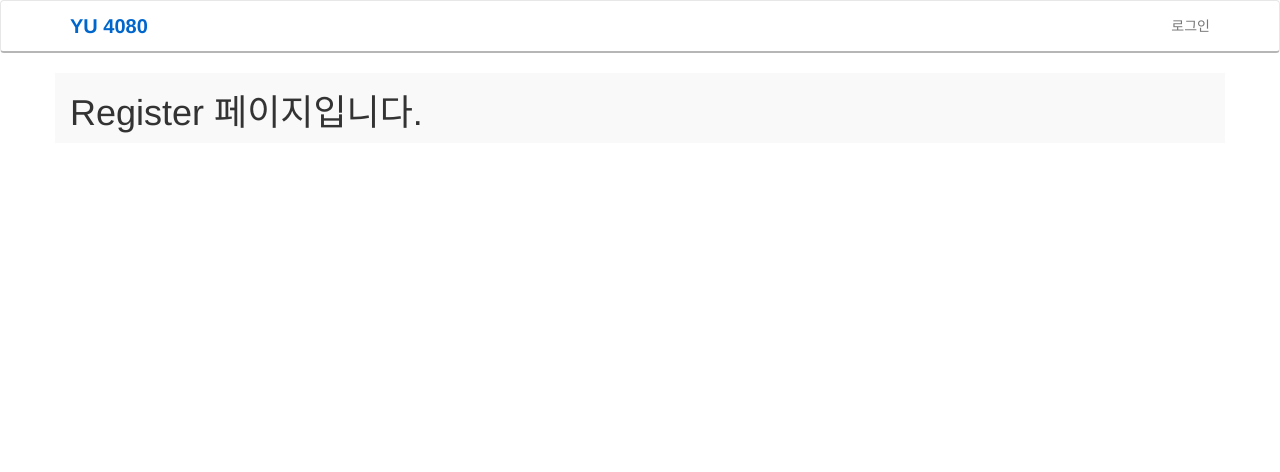
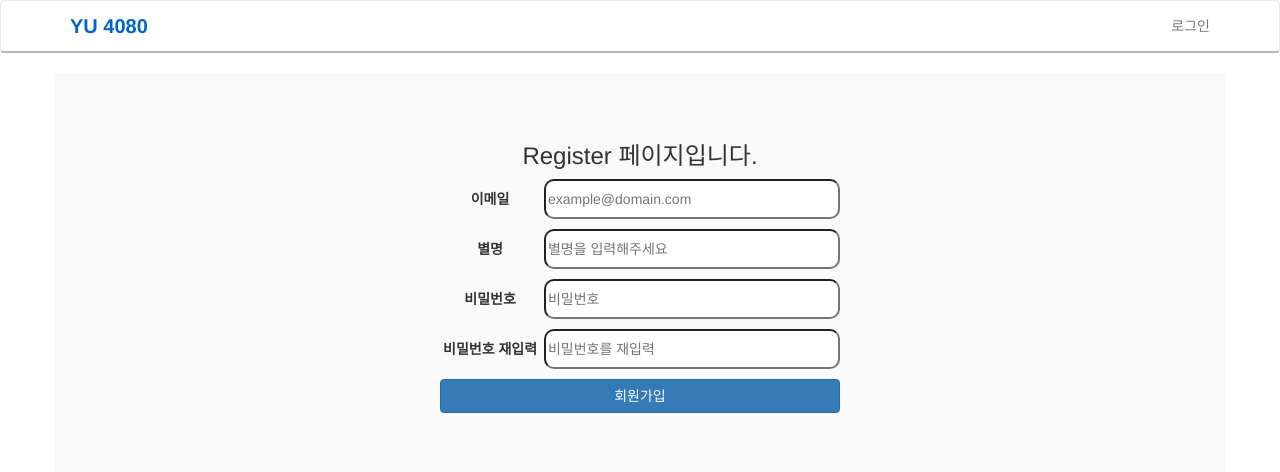
Before and after one commit to haeguri/yf_00, a Django app: template shop/templates/register.html in a window 1280 px wide. Shown: the top 472 px of the page. Run offline with Django 3.2, Linux system fonts and the light colour scheme; the template is opened without the code that fills it: values that come from a table or form of the project are taken from there, others are empty; parts of the project's set-up code (start-up, migrations or seed data) failed here and were passed over; some libraries are stand-ins or nearby versions.

Commit message:
회원가입

```diff
--- a/shop/admin.py
+++ b/shop/admin.py
@@ -27,11 +27,11 @@ class UserAdmin(BaseUserAdmin):
     # The fields to be used in displaying the User model.
     # These override the definitions on the base UserAdmin
     # that reference specific fields on auth.User.
-    list_display = ('email', 'nickname', 'first_name', 'last_name', 'joined_at', 'is_admin',)
+    list_display = ('email', 'nickname', 'joined_at', 'is_admin',)
     list_filter = ('is_admin',)
     fieldsets = (
         (None, {'fields': ('email', 'password')}),
-        ('Personal info', {'fields': ('nickname', 'first_name', 'last_name',)}),
+        ('Personal info', {'fields': ('nickname',)}),
         ('Permissions', {'fields': ('is_admin',)}),
     )
     # add_fieldsets is not a standard ModelAdmin attribute. UserAdmin
@@ -39,7 +39,7 @@ class UserAdmin(BaseUserAdmin):
     add_fieldsets = (
         (None, {
             'classes': ('wide',),
-            'fields': ('email', 'nickname', 'first_name', 'last_name', 'password1', 'password2')}
+            'fields': ('email', 'nickname', 'password1', 'password2')}
         ),
     )
     search_fields = ('email',)
--- a/shop/forms.py
+++ b/shop/forms.py
@@ -39,7 +39,7 @@ class UserCreationForm(forms.ModelForm):
 
     class Meta:
         model = CustomUser
-        fields = ('email', 'nickname', 'first_name', 'last_name')
+        fields = ('email', 'nickname')
 
     def clean_password2(self):
         # Check that the two password entries match
@@ -67,7 +67,7 @@ class UserChangeForm(forms.ModelForm):
 
     class Meta:
         model = CustomUser
-        fields = ('email', 'password', 'nickname', 'first_name', 'last_name', 'is_active', 'is_admin')
+        fields = ('email', 'password', 'nickname', 'is_active', 'is_admin')
 
     def clean_password(self):
         # Regardless of what the user provides, return the initial value.
--- a/shop/models.py
+++ b/shop/models.py
@@ -116,8 +116,6 @@ class CustomUser(AbstractBaseUser):
     )
 
     nickname = models.CharField('별명', max_length=20, unique=True)
-    first_name = models.CharField('성', max_length=20)
-    last_name = models.CharField('이름', max_length=20)
 
     LEVEL_OF_CREDIBILITY = (
         ('god', '신'),
--- a/shop/static/shop/style.css
+++ b/shop/static/shop/style.css
@@ -114,6 +114,12 @@ button img {
     border-radius: 50%;
 }
 
+div.login-content-wrapper, div.register-content-wrapper {
+    text-align: center;
+    padding-top: 50px;
+    padding-bottom: 50px;
+}
+
 form.login-form{
     width: 350px;
     margin-left: auto;
@@ -136,10 +142,46 @@ form.login-form div.login-form-group input:active {
     border-radius: 10px;
 }
 
-input.login-btn {
-    width: 80px;
+input.login-btn, a.register-btn {
+    width: 100%;
     margin-left: auto;
     margin-right: auto;
     display: block;
     margin-bottom: 10px;
 }
+
+div.yf-alert-box {
+    height: 100px;
+}
+
+
+
+form.register-form{
+    width: 400px;
+    margin-left: auto;
+    margin-right: auto;
+}
+
+form.register-form label {
+    width: 25%;
+    text-align: center;
+}
+
+form.register-form div.register-form-group {
+    margin-bottom: 10px;
+}
+
+form.register-form div.register-form-group input,
+form.register-form div.register-form-group input:active {
+    width: 74%;
+    height: 40px;
+    border-radius: 10px;
+}
+
+input.register-btn{
+    width: 100%;
+    margin-left: auto;
+    margin-right: auto;
+    display: block;
+    margin-bottom: 10px;
+}
--- a/shop/templates/register.html
+++ b/shop/templates/register.html
@@ -2,6 +2,47 @@
 
 {% block content %}
 
-<h1>Register 페이지입니다.</h1>
+
+<div class="register-content-wrapper">
+
+    <h3>Register 페이지입니다.</h3>
+
+    {% if form.errors %}
+    <p>ID나 비밀번호가 일치하지 않습니다.</p>
+    {% endif %}
+
+    <form class="register-form" method="post" action="{% url 'register' %}">
+        {% csrf_token %}
+        <div class="register-form-group">
+            <label for="yf-input-email">이메일</label>
+            <input type="text" id="yf-input-email" name="email" placeholder="example@domain.com"/>
+        </div>
+        <div class="register-form-group">
+            <label for="yf-input-nickname">별명</label>
+            <input type="text" id="yf-input-nickname" name="nickname" placeholder="별명을 입력해주세요"/>
+        </div>
+        <div class="register-form-group">
+            <label for="yf-input-password1">비밀번호</label>
+            <input type="password" id="yf-input-password1" name="password1" placeholder="비밀번호"/>
+        </div>
+        <div class="register-form-group">
+            <label for="yf-input-password2">비밀번호 재입력</label>
+            <input type="password" id="yf-input-password2" name="password2" placeholder="비밀번호를 재입력"/>
+        </div>
+
+        <input class="login-btn btn btn-primary" type="submit" value="회원가입" />
+    </form>
+</div>
+
+
+{#<form method="POST" action="{% url 'register' %}" enctype="multipart/form-data">#}
+{#    {% csrf_token %}#}
+{#    {{form.as_p}}#}
+{##}
+{#    <p>#}
+{#        <input type="submit" />#}
+{#    </p>#}
+{#</form>#}
+
 
 {% endblock %}
```
Also changed, not shown: fleamarket_00/views.py (+20 -6 lines), shop/templates/login.html (+6 -3 lines), shop/migrations/0009_auto_20160212_1305.py (added).
